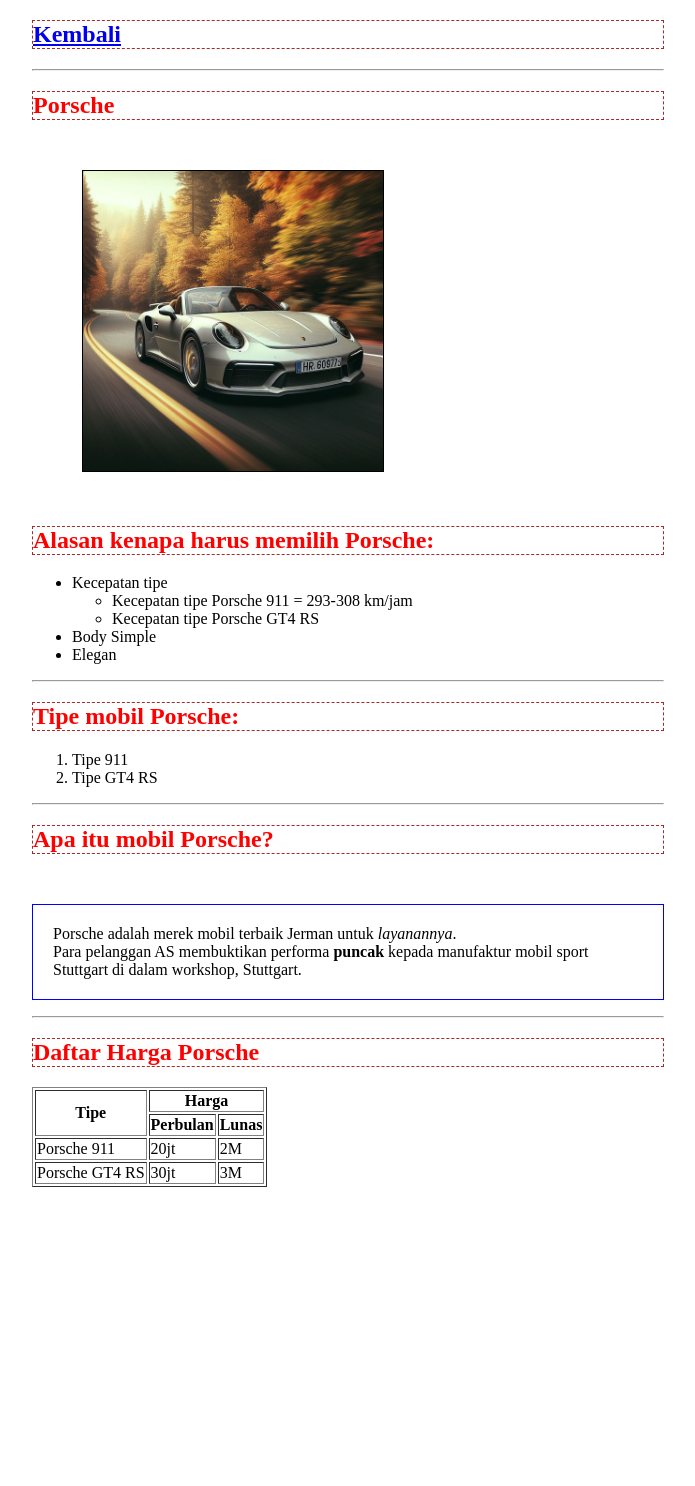
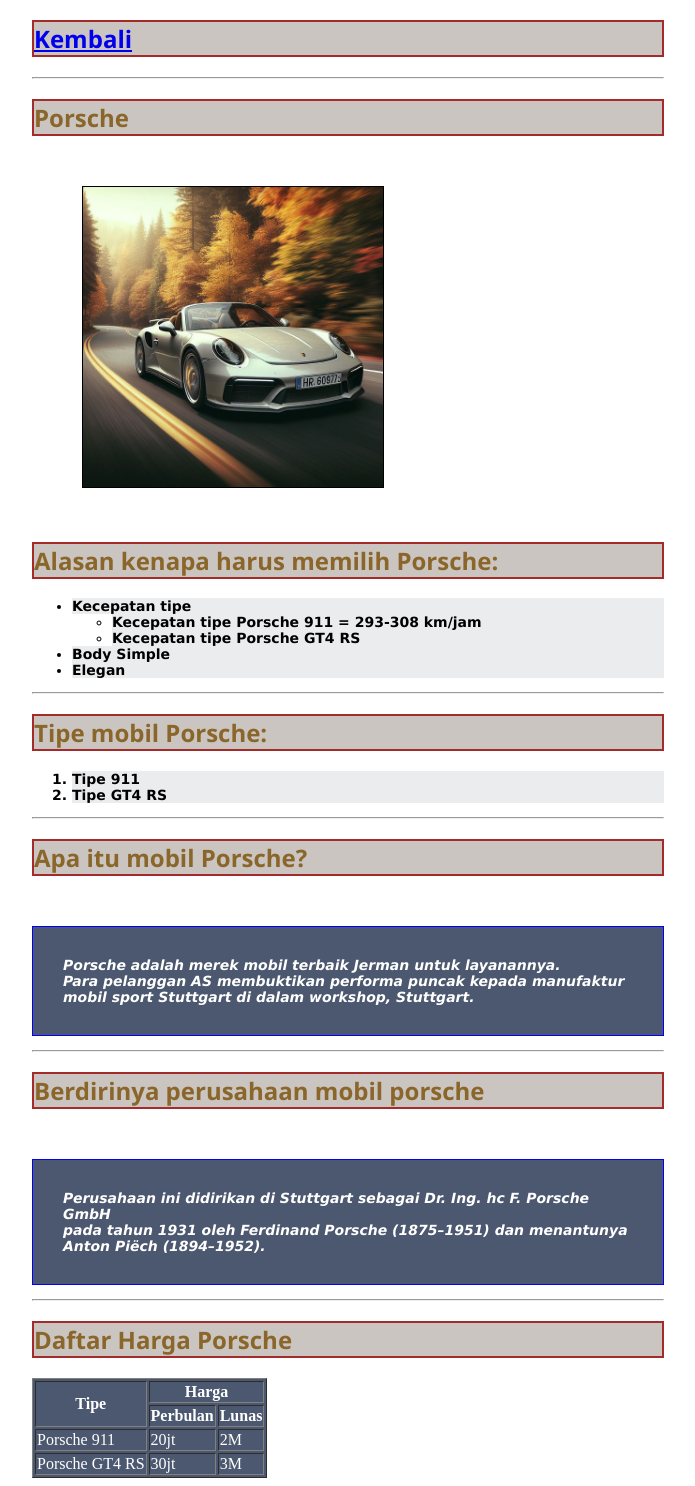
Before and after one commit to Ryan-Task/Video-Tugas, a PHP site: page /pages/porsche.html in a window 1280 px wide. Shown: the whole page, without its empty margins (292-987 px from the left). Before the commit the page ends 1187 px from the top, so only its background shows below. Run offline with PHP 8.4, Linux system fonts and the light colour scheme.

Commit message:
update part7

```diff
--- a/Html&Css/pages/porsche.html
+++ b/Html&Css/pages/porsche.html
@@ -13,7 +13,7 @@
       <h2 id="porsche">Porsche</h2>
       <img src="../images/porsche.jpg" width="300" alt="Porsche" />
       <h2>Alasan kenapa harus memilih Porsche:</h2>
-      <ul>
+      <ul class="font tebal">
         <li>Kecepatan tipe</li>
         <ul>
           <li>Kecepatan tipe Porsche 911 = 293-308 km/jam</li>
@@ -24,21 +24,29 @@
       </ul>
       <hr />
       <h2>Tipe mobil Porsche:</h2>
-      <ol>
+      <ol class="font tebal">
         <li>Tipe 911</li>
         <li>Tipe GT4 RS</li>
       </ol>
       <hr />
       <h2>Apa itu mobil Porsche?</h2>
-      <p>
+      <p class="font warna miring tebal">
         Porsche adalah merek mobil terbaik Jerman untuk
         <em>layanannya</em>.<br />
         Para pelanggan AS membuktikan performa <strong>puncak</strong> kepada
         manufaktur mobil sport Stuttgart di dalam workshop, Stuttgart.
       </p>
       <hr />
+      <h2>Berdirinya perusahaan mobil porsche</h2>
+      <p class="font warna miring tebal">
+        Perusahaan ini didirikan di Stuttgart sebagai Dr. Ing. hc F. Porsche
+        GmbH <br />
+        pada tahun 1931 oleh Ferdinand Porsche (1875–1951) dan menantunya Anton
+        Piëch (1894–1952).
+      </p>
+      <hr />
       <h2>Daftar Harga Porsche</h2>
-      <table border="1">
+      <table border="1" class="warna">
         <thead>
           <tr>
             <th rowspan="2">Tipe</th>
--- a/Html&Css/style.css
+++ b/Html&Css/style.css
@@ -4,17 +4,22 @@
 }
 
 h1 {
-  color: white;
+  color: #ecc8b2;
   border: 2px d;
-  background-color: brown;
+  background-color: #8a662b;
   /* dotted yaitu border titik titik */
   position: sticky;
+  border: 1px solid black;
+
   top: 10px;
 }
 
 h2 {
-  color: red;
-  border: 1px dashed brown;
+  color: #8a662b;
+  border: 2px solid brown;
+  background-color: #cbc5c1;
+  font-weight: bold;
+  font-family: "Segoe UI";
   /* border dashed yaitu border dengan garis titik titik */
 }
 
@@ -22,7 +27,7 @@
   margin-top: 50px;
   border: 1px solid blue;
   /* solid artinya border dengan garis */
-  padding: 20px;
+  padding: 30px;
   /* padding merupakan garis batas antara tulisan dengan border */
 }
 
@@ -31,3 +36,35 @@
   /* top,right,bottom,left */
   border: 1px solid black;
 }
+
+ul li {
+  background: #ebeced;
+}
+
+ol li {
+  background: #ebeced;
+}
+
+#paragraf1p {
+  font-family: "Franklin Gothic Medium", "Arial Narrow", Arial, sans-serif;
+  /* hashtag untuk id yang dimana cuman bisa menyimpan 1 css*/
+}
+
+.font {
+  font-family: "Lucida Sans";
+  font-size: 14px;
+  /* kalau titik digunakan untuk menyimpan lebih dari 1 font */
+}
+
+.warna {
+  background: #4c586f;
+  color: white;
+}
+
+.miring {
+  font-style: italic;
+}
+
+.tebal {
+  font-weight: bold;
+}
```
Also changed, not shown: Html&Css/index.html (+4 -4 lines), Html&Css/pages/ferrari.html (+10 -2 lines).
